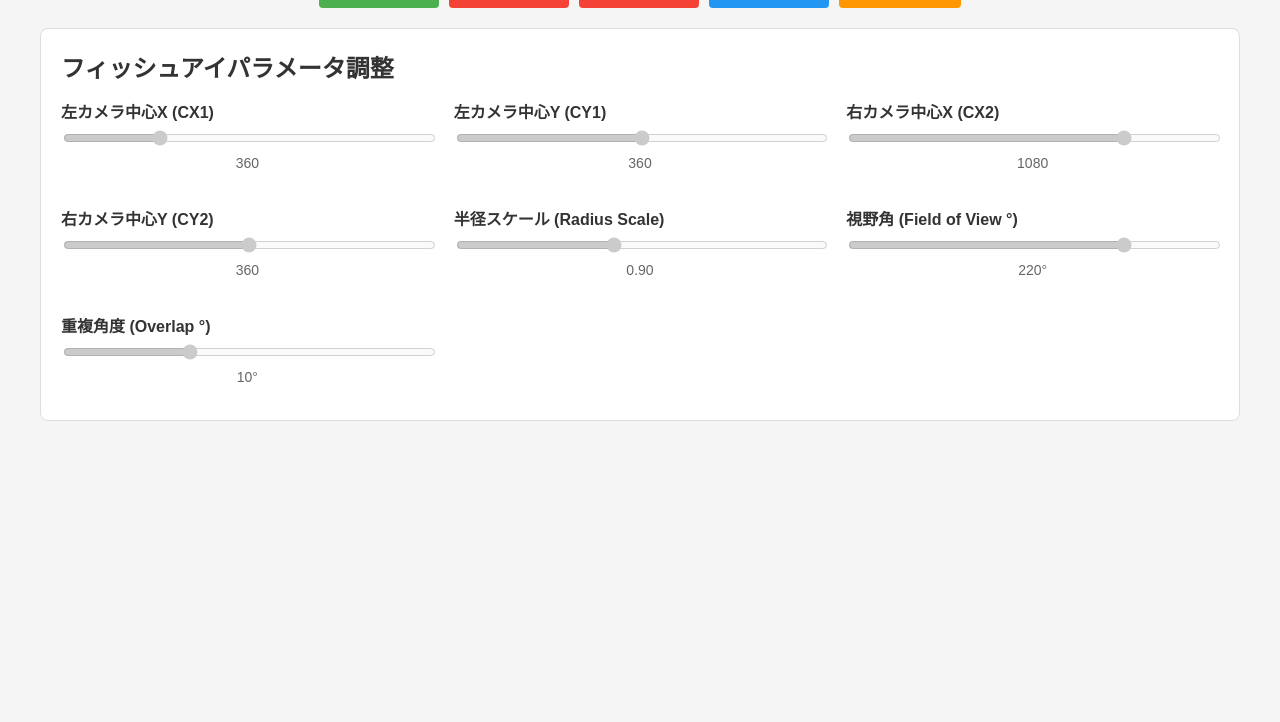
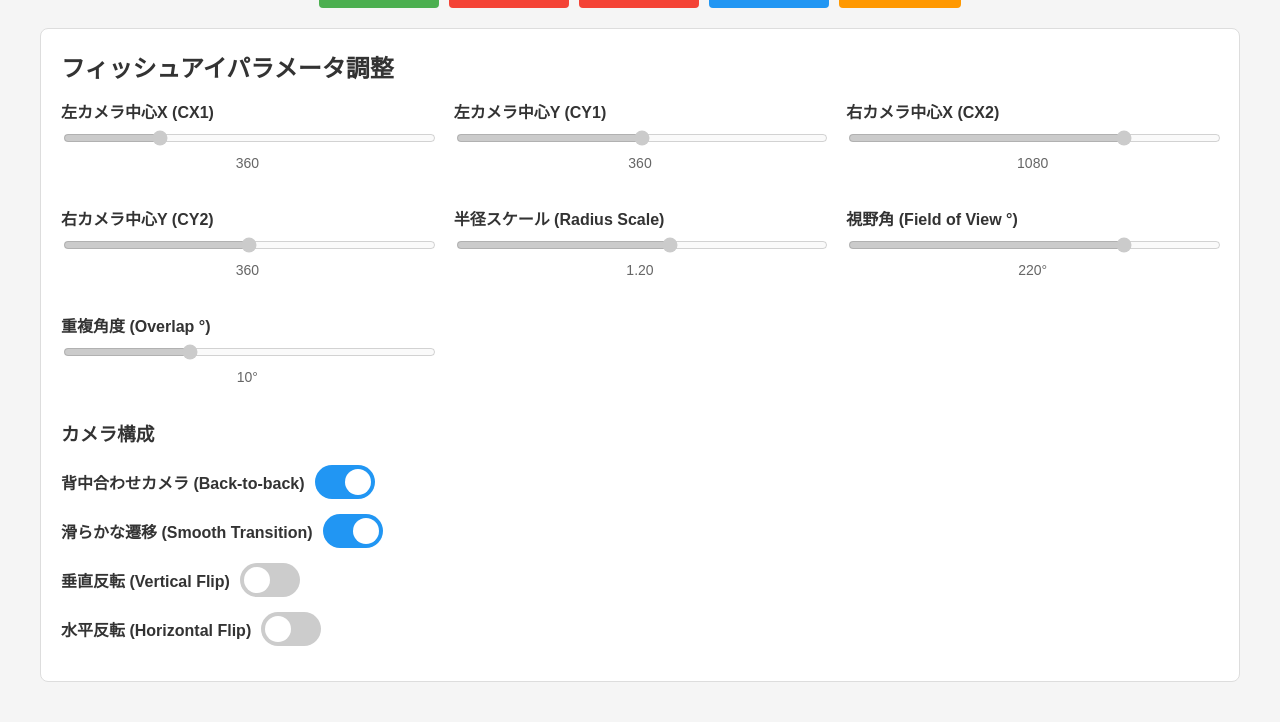
Before and after one commit to inuex35/360cam_gnss, a Flask app: page / in a window 1280 px wide. Shown: the part 592-1314 px from the top of the page. Before the commit the page ends 1013 px from the top, so only its background shows below. Run offline with Flask 2, Linux system fonts and the light colour scheme; parts of the project's set-up code (start-up, migrations or seed data) failed here and were passed over.

Commit message:
Update debug template with back-to-back camera options

```diff
--- a/templates/debug_fisheye_index.html
+++ b/templates/debug_fisheye_index.html
@@ -114,6 +114,55 @@
             font-size: 14px;
             color: #666;
         }
+        .switch-container {
+            display: flex;
+            align-items: center;
+            margin-bottom: 15px;
+        }
+        .switch-container label {
+            margin-right: 10px;
+            font-weight: bold;
+        }
+        /* Toggle switch styles */
+        .switch {
+            position: relative;
+            display: inline-block;
+            width: 60px;
+            height: 34px;
+        }
+        .switch input {
+            opacity: 0;
+            width: 0;
+            height: 0;
+        }
+        .slider {
+            position: absolute;
+            cursor: pointer;
+            top: 0;
+            left: 0;
+            right: 0;
+            bottom: 0;
+            background-color: #ccc;
+            transition: .4s;
+            border-radius: 34px;
+        }
+        .slider:before {
+            position: absolute;
+            content: "";
+            height: 26px;
+            width: 26px;
+            left: 4px;
+            bottom: 4px;
+            background-color: white;
+            transition: .4s;
+            border-radius: 50%;
+        }
+        input:checked + .slider {
+            background-color: #2196F3;
+        }
+        input:checked + .slider:before {
+            transform: translateX(26px);
+        }
         .mode-selector {
             display: flex;
             justify-content: center;
@@ -183,6 +232,7 @@
 
         <div class="parameter-section">
             <h2>フィッシュアイパラメータ調整</h2>
+
             <div class="parameter-grid">
                 <div class="parameter-item">
                     <label for="cx1">左カメラ中心X (CX1)</label>
@@ -206,8 +256,8 @@
                 </div>
                 <div class="parameter-item">
                     <label for="radius-scale">半径スケール (Radius Scale)</label>
-                    <input type="range" id="radius-scale" min="0.1" max="2.0" value="0.9" step="0.05">
-                    <div class="value-display" id="radius-scale-value">0.90</div>
+                    <input type="range" id="radius-scale" min="0.1" max="2.0" value="1.2" step="0.05">
+                    <div class="value-display" id="radius-scale-value">1.20</div>
                 </div>
                 <div class="parameter-item">
                     <label for="field-of-view">視野角 (Field of View °)</label>
@@ -219,6 +269,39 @@
                     <input type="range" id="fisheye-overlap" min="0" max="30" value="10" step="1">
                     <div class="value-display" id="fisheye-overlap-value">10°</div>
                 </div>
+            </div>
+
+            <h3>カメラ構成</h3>
+            <div class="switch-container">
+                <label for="back-to-back">背中合わせカメラ (Back-to-back)</label>
+                <label class="switch">
+                    <input type="checkbox" id="back-to-back" checked>
+                    <span class="slider"></span>
+                </label>
+            </div>
+
+            <div class="switch-container">
+                <label for="smooth-transition">滑らかな遷移 (Smooth Transition)</label>
+                <label class="switch">
+                    <input type="checkbox" id="smooth-transition" checked>
+                    <span class="slider"></span>
+                </label>
+            </div>
+
+            <div class="switch-container">
+                <label for="vertical-flip">垂直反転 (Vertical Flip)</label>
+                <label class="switch">
+                    <input type="checkbox" id="vertical-flip">
+                    <span class="slider"></span>
+                </label>
+            </div>
+
+            <div class="switch-container">
+                <label for="horizontal-flip">水平反転 (Horizontal Flip)</label>
+                <label class="switch">
+                    <input type="checkbox" id="horizontal-flip">
+                    <span class="slider"></span>
+                </label>
             </div>
         </div>
     </div>
@@ -244,7 +327,7 @@
                 document.getElementById('mode-2')
             ];
 
-            // Parameters
+            // Parameters - sliders
             const parameterControls = {
                 'cx1': document.getElementById('cx1'),
                 'cy1': document.getElementById('cy1'),
@@ -253,6 +336,14 @@
                 'radius_scale': document.getElementById('radius-scale'),
                 'field_of_view': document.getElementById('field-of-view'),
                 'fisheye_overlap': document.getElementById('fisheye-overlap')
+            };
+
+            // Parameters - switches
+            const parameterSwitches = {
+                'back_to_back': document.getElementById('back-to-back'),
+                'smooth_transition': document.getElementById('smooth-transition'),
+                'vertical_flip': document.getElementById('vertical-flip'),
+                'horizontal_flip': document.getElementById('horizontal-flip')
             };
 
             // Value displays
@@ -298,6 +389,11 @@
                             for (const key in parameterControls) {
                                 parameterControls[key].disabled = false;
                             }
+
+                            // Enable parameter switches
+                            for (const key in parameterSwitches) {
+                                parameterSwitches[key].disabled = false;
+                            }
                         } else {
                             cameraStatus.textContent = 'カメラ: 停止中';
                             cameraStatus.style.color = 'red';
@@ -310,6 +406,11 @@
                             // Disable parameter controls
                             for (const key in parameterControls) {
                                 parameterControls[key].disabled = true;
+                            }
+
+                            // Disable parameter switches
+                            for (const key in parameterSwitches) {
+                                parameterSwitches[key].disabled = true;
                             }
                         }
 
@@ -333,10 +434,18 @@
 
                         // Update parameter values
                         if (data.parameters && Object.keys(data.parameters).length > 0) {
-                            for (const key in data.parameters) {
-                                if (parameterControls[key]) {
+                            // Update sliders
+                            for (const key in parameterControls) {
+                                if (data.parameters[key] !== undefined) {
                                     parameterControls[key].value = data.parameters[key];
                                     updateValueDisplay(key, data.parameters[key]);
+                                }
+                            }
+
+                            // Update switches
+                            for (const key in parameterSwitches) {
+                                if (data.parameters[key] !== undefined) {
+                                    parameterSwitches[key].checked = data.parameters[key];
                                 }
                             }
                         }
@@ -388,18 +497,31 @@
                 });
             }
 
-            // Update parameters
-            const updateParameters = throttle(() => {
+            // Collect all parameters
+            function collectParameters() {
                 const params = {};
+
+                // Collect slider parameters
                 for (const key in parameterControls) {
                     params[key] = parseFloat(parameterControls[key].value);
                 }
 
+                // Collect switch parameters
+                for (const key in parameterSwitches) {
+                    params[key] = parameterSwitches[key].checked;
+                }
+
+                return params;
+            }
+
+            // Update parameters
+            const updateParameters = throttle(() => {
+                const params = collectParameters();
                 apiRequest('/api/update_parameters', params);
 
-                // Update value displays
-                for (const key in params) {
-                    updateValueDisplay(key, params[key]);
+                // Update value displays for sliders
+                for (const key in parameterControls) {
+                    updateValueDisplay(key, parseFloat(parameterControls[key].value));
                 }
             }, 200);  // Throttle to once per 200ms
 
@@ -431,13 +553,18 @@
                 });
             });
 
-            // Parameter change events
+            // Parameter change events - sliders
             for (const key in parameterControls) {
                 parameterControls[key].addEventListener('input', function() {
                     updateValueDisplay(key, parseFloat(this.value));
                 });
 
                 parameterControls[key].addEventListener('change', updateParameters);
+            }
+
+            // Parameter change events - switches
+            for (const key in parameterSwitches) {
+                parameterSwitches[key].addEventListener('change', updateParameters);
             }
 
             // Initial status update
```
